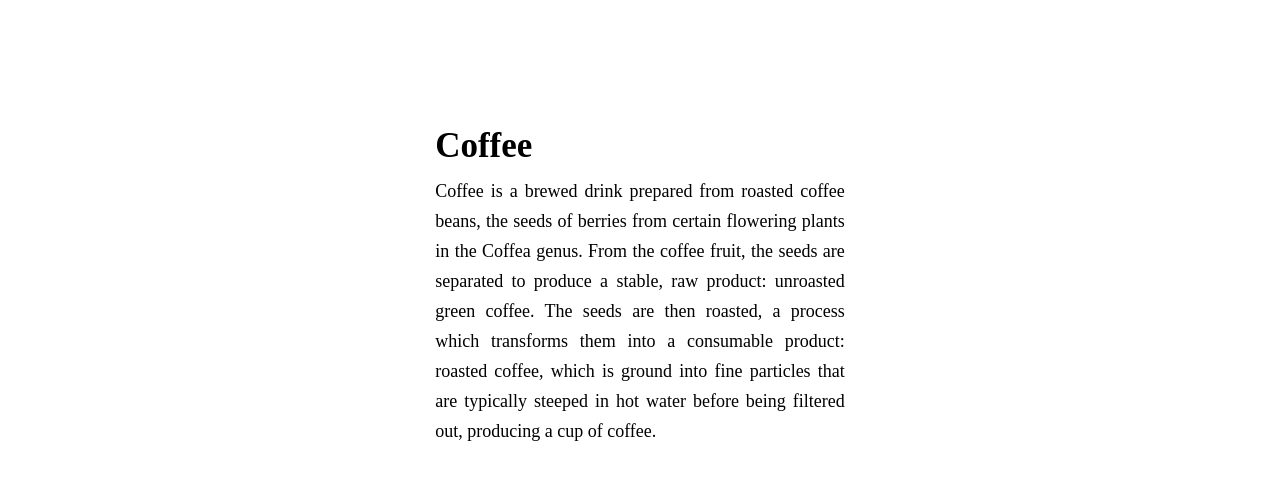
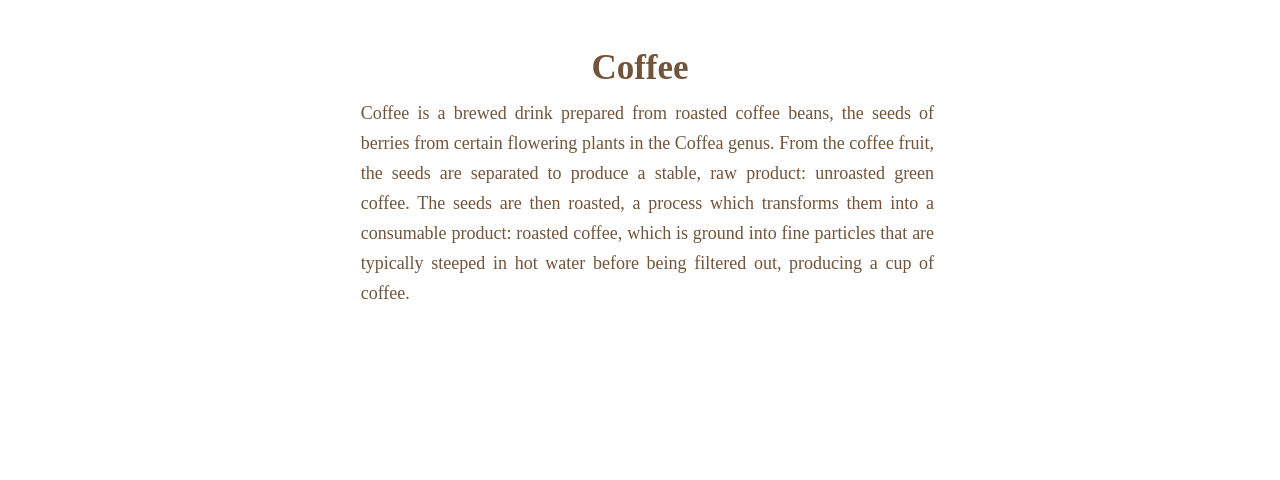
Before and after one commit to HopeZucco/Motion-Graphics, a website: page deploy/index.html in a window 1280 px wide. Shown: the part 722-1202 px from the top of the page. After the commit the page ends 1080 px from the top, so only its background shows below. Drawn offline with Linux system fonts and the light colour scheme; a web font is replaced by a local one.

Commit message:
content shift

```diff
--- a/dev/scss/sections/_content.scss
+++ b/dev/scss/sections/_content.scss
@@ -4,12 +4,13 @@
     grid-template-areas: ". content .";
     padding:64px 0;
 
+
     @include md{
         padding:100px 0;
         grid-template-columns: auto 80% auto;
     }
     @include lg{
-        padding:128px 0;
+        padding:50px 0;
         grid-template-columns: auto 80% auto;
     }
     @include xl{
@@ -26,11 +27,23 @@
         h1{
             font-size: rem-calc(35);
             margin-bottom: 10px;
+            color:$brown;
+            text-align: center;
         }
         p{
+            //text-align: center;
             font-size: rem-calc(18);
+            //font-stretch: ultra-expanded;
             line-height: rem-calc(30);
+            margin-left: auto;
+            margin-right: auto;
+            //position: center;
+            width: 140%;
+            //align-content: center;
             text-align: justify;
+            color:$brown;
+            //padding:0 0px;
+            transform: translate(-13%, 0);
         }
     }
 }
```
Also changed, not shown: deploy/css/styles.css, 1 other file.
